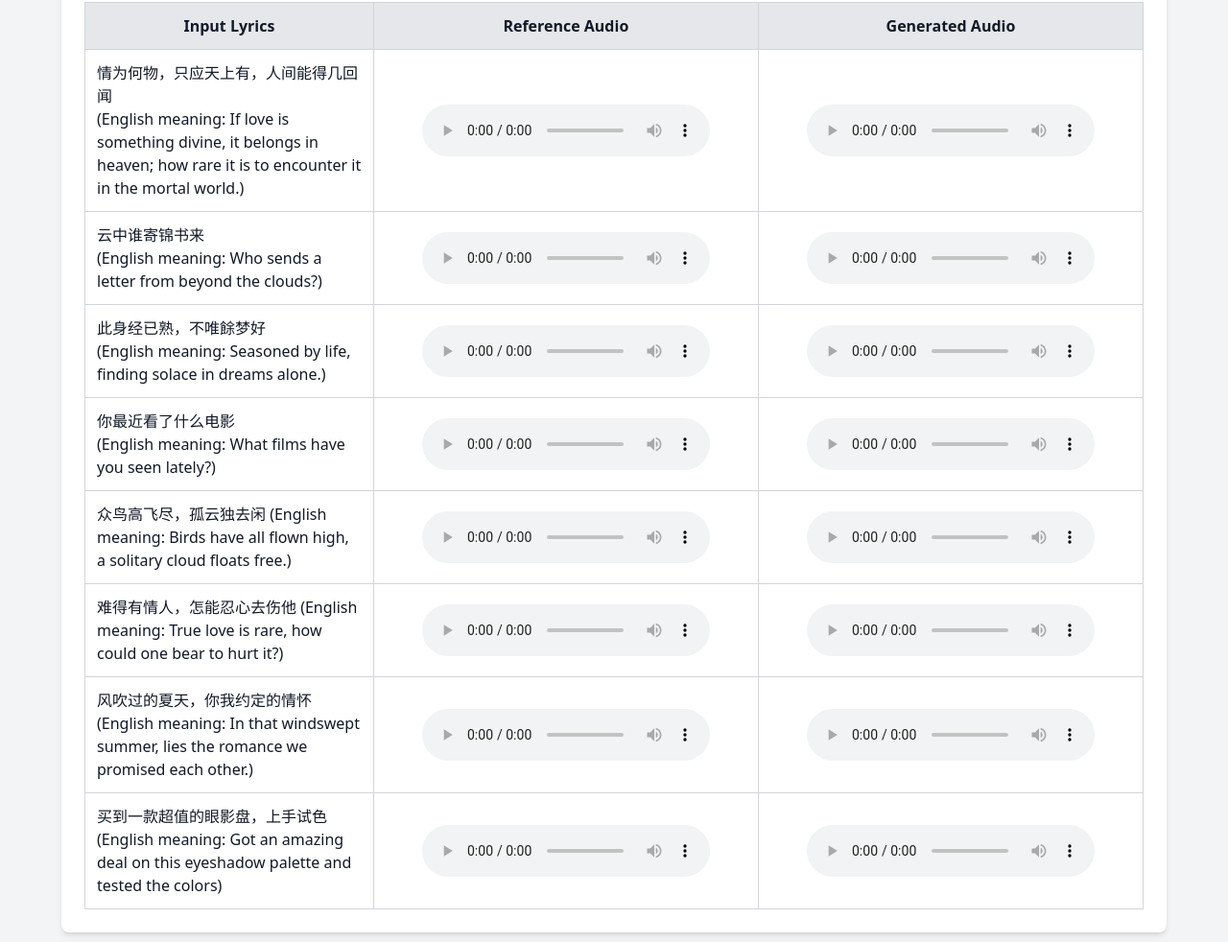
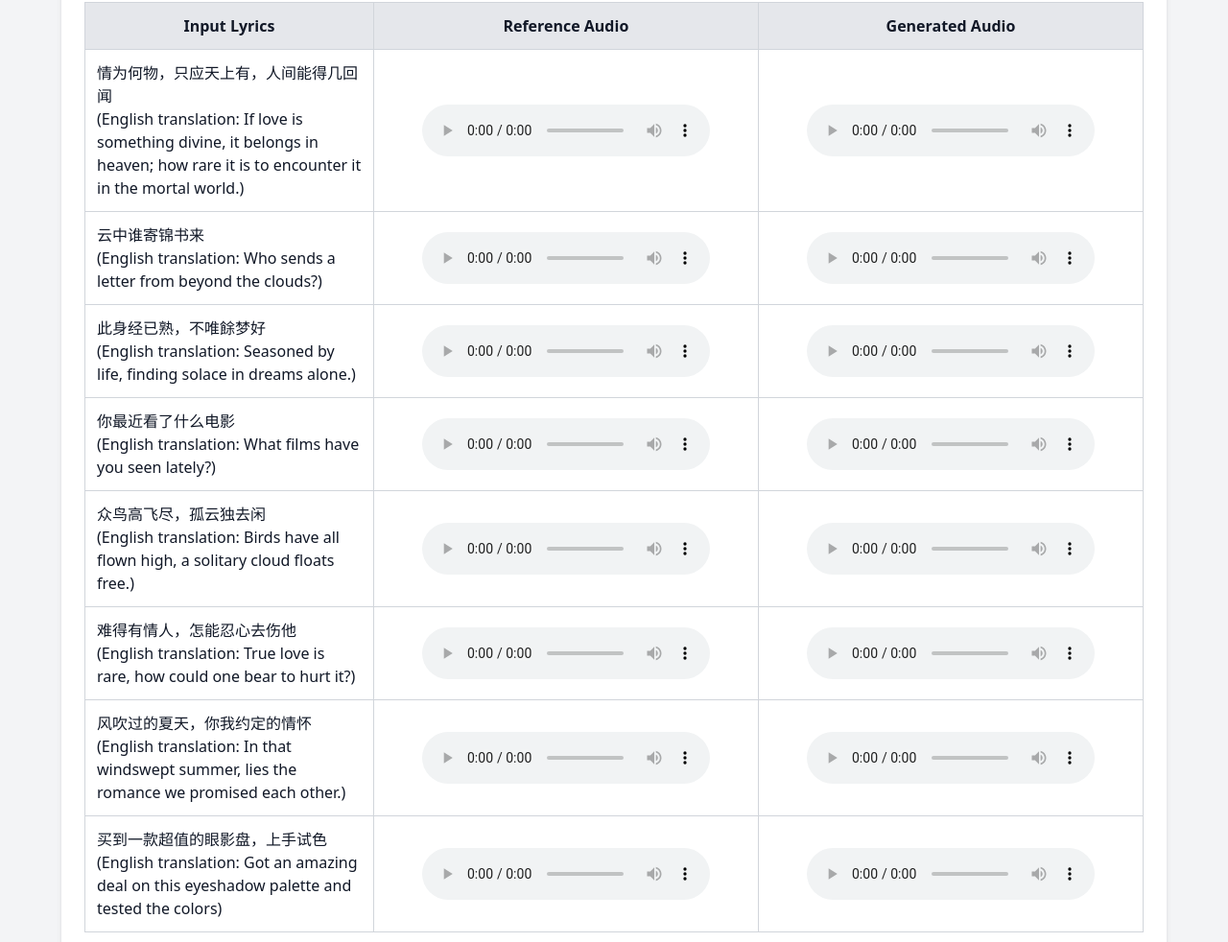
Before and after one commit to lixucuhk/MusicGeneration, a plain HTML site: page index.html in a window 1280 px wide. Shown: the part 218-1200 px from the top of the page at 96% size. Drawn offline with nearby package versions, Linux system fonts and the light colour scheme.

Commit message:
Update index.html

```diff
--- a/index.html
+++ b/index.html
@@ -26,45 +26,49 @@
                 <tbody>
                     <tr class="border"><!-- 1-->
                         <td class="p-3 text-left whitespace-pre-line border border-gray-300">情为何物，只应天上有，人间能得几回闻
-                            (English meaning: If love is something divine, it belongs in heaven; how rare it is to encounter it in the mortal world.) </td>
+                            (English translation: If love is something divine, it belongs in heaven; how rare it is to encounter it in the mortal world.) </td>
                         <td class="p-3 text-center border border-gray-300"><audio controls src="https://image-url-2-feature-1251524319.cos.ap-shanghai.myqcloud.com/SongGen/yuchenxin/music_demo/demo/ref1.wav" style="display: block; margin: 0 auto;"></audio></td>
                         <td class="p-3 text-center border border-gray-300"><audio controls src="https://image-url-2-feature-1251524319.cos.ap-shanghai.myqcloud.com/SongGen/yuchenxin/music_demo/demo/gen1.wav" style="display: block; margin: 0 auto;"></audio></td>
                     </tr>
                     <tr class="border"><!-- 2-->
                         <td class="p-3 text-left whitespace-pre-line border border-gray-300">云中谁寄锦书来
-                            (English meaning: Who sends a letter from beyond the clouds?) </td>
+                            (English translation: Who sends a letter from beyond the clouds?) </td>
                         <td class="p-3 text-center border border-gray-300"><audio controls src="https://image-url-2-feature-1251524319.cos.ap-shanghai.myqcloud.com/SongGen/yuchenxin/music_demo/demo/ref2.wav" style="display: block; margin: 0 auto;"></audio></td>
                         <td class="p-3 text-center border border-gray-300"><audio controls src="https://image-url-2-feature-1251524319.cos.ap-shanghai.myqcloud.com/SongGen/yuchenxin/music_demo/demo/gen2.wav" style="display: block; margin: 0 auto;"></audio></td>
                     </tr>
                     <tr class="border"><!-- 3-->
                         <td class="p-3 text-left whitespace-pre-line border border-gray-300">此身经已熟，不唯餘梦好
-                            (English meaning: Seasoned by life, finding solace in dreams alone.) </td>
+                            (English translation: Seasoned by life, finding solace in dreams alone.) </td>
                         <td class="p-3 text-center border border-gray-300"><audio controls src="https://image-url-2-feature-1251524319.cos.ap-shanghai.myqcloud.com/SongGen/yuchenxin/music_demo/demo/ref3.wav" style="display: block; margin: 0 auto;"></audio></td>
                         <td class="p-3 text-center border border-gray-300"><audio controls src="https://image-url-2-feature-1251524319.cos.ap-shanghai.myqcloud.com/SongGen/yuchenxin/music_demo/demo/gen3.wav" style="display: block; margin: 0 auto;"></audio></td>
                     </tr>
                     <tr class="border"><!-- 4-->
                         <td class="p-3 text-left whitespace-pre-line border border-gray-300">你最近看了什么电影
-                            (English meaning: What films have you seen lately?) </td>
+                            (English translation: What films have you seen lately?) </td>
                         <td class="p-3 text-center border border-gray-300"><audio controls src="https://image-url-2-feature-1251524319.cos.ap-shanghai.myqcloud.com/SongGen/yuchenxin/music_demo/demo/ref4.wav" style="display: block; margin: 0 auto;"></audio></td>
                         <td class="p-3 text-center border border-gray-300"><audio controls src="https://image-url-2-feature-1251524319.cos.ap-shanghai.myqcloud.com/SongGen/yuchenxin/music_demo/demo/gen4.wav" style="display: block; margin: 0 auto;"></audio></td>
                     </tr>
                     <tr class="border"><!-- 5-->
-                        <td class="p-3 text-left whitespace-pre-line border border-gray-300">众鸟高飞尽，孤云独去闲 (English meaning: Birds have all flown high, a solitary cloud floats free.) </td>
+                        <td class="p-3 text-left whitespace-pre-line border border-gray-300">众鸟高飞尽，孤云独去闲
+                            (English translation: Birds have all flown high, a solitary cloud floats free.) </td>
                         <td class="p-3 text-center border border-gray-300"><audio controls src="https://image-url-2-feature-1251524319.cos.ap-shanghai.myqcloud.com/SongGen/yuchenxin/music_demo/demo/ref5.wav" style="display: block; margin: 0 auto;"></audio></td>
                         <td class="p-3 text-center border border-gray-300"><audio controls src="https://image-url-2-feature-1251524319.cos.ap-shanghai.myqcloud.com/SongGen/yuchenxin/music_demo/demo/gen5.wav" style="display: block; margin: 0 auto;"></audio></td>
                     </tr>
                     <tr class="border"><!-- 6-->
-                        <td class="p-3 text-left whitespace-pre-line border border-gray-300">难得有情人，怎能忍心去伤他 (English meaning: True love is rare, how could one bear to hurt it?) </td>
+                        <td class="p-3 text-left whitespace-pre-line border border-gray-300">难得有情人，怎能忍心去伤他
+                            (English translation: True love is rare, how could one bear to hurt it?) </td>
                         <td class="p-3 text-center border border-gray-300"><audio controls src="https://image-url-2-feature-1251524319.cos.ap-shanghai.myqcloud.com/SongGen/yuchenxin/music_demo/demo/ref6.wav" style="display: block; margin: 0 auto;"></audio></td>
                         <td class="p-3 text-center border border-gray-300"><audio controls src="https://image-url-2-feature-1251524319.cos.ap-shanghai.myqcloud.com/SongGen/yuchenxin/music_demo/demo/gen6.wav" style="display: block; margin: 0 auto;"></audio></td>
                     </tr>
                     <tr class="border"><!-- 7-->
-                        <td class="p-3 text-left whitespace-pre-line border border-gray-300">风吹过的夏天，你我约定的情怀 (English meaning: In that windswept summer, lies the romance we promised each other.) </td>
+                        <td class="p-3 text-left whitespace-pre-line border border-gray-300">风吹过的夏天，你我约定的情怀
+                            (English translation: In that windswept summer, lies the romance we promised each other.) </td>
                         <td class="p-3 text-center border border-gray-300"><audio controls src="https://image-url-2-feature-1251524319.cos.ap-shanghai.myqcloud.com/SongGen/yuchenxin/music_demo/demo/ref7.wav" style="display: block; margin: 0 auto;"></audio></td>
                         <td class="p-3 text-center border border-gray-300"><audio controls src="https://image-url-2-feature-1251524319.cos.ap-shanghai.myqcloud.com/SongGen/yuchenxin/music_demo/demo/gen7.wav" style="display: block; margin: 0 auto;"></audio></td>
                     </tr>
                     <tr class="border"><!-- 8-->
-                        <td class="p-3 text-left whitespace-pre-line border border-gray-300">买到一款超值的眼影盘，上手试色 (English meaning: Got an amazing deal on this eyeshadow palette and tested the colors) </td>
+                        <td class="p-3 text-left whitespace-pre-line border border-gray-300">买到一款超值的眼影盘，上手试色
+                            (English translation: Got an amazing deal on this eyeshadow palette and tested the colors) </td>
                         <td class="p-3 text-center border border-gray-300"><audio controls src="https://image-url-2-feature-1251524319.cos.ap-shanghai.myqcloud.com/SongGen/yuchenxin/music_demo/demo/ref8.wav" style="display: block; margin: 0 auto;"></audio></td>
                         <td class="p-3 text-center border border-gray-300"><audio controls src="https://image-url-2-feature-1251524319.cos.ap-shanghai.myqcloud.com/SongGen/yuchenxin/music_demo/demo/gen8.wav" style="display: block; margin: 0 auto;"></audio></td>
                     </tr>
```
